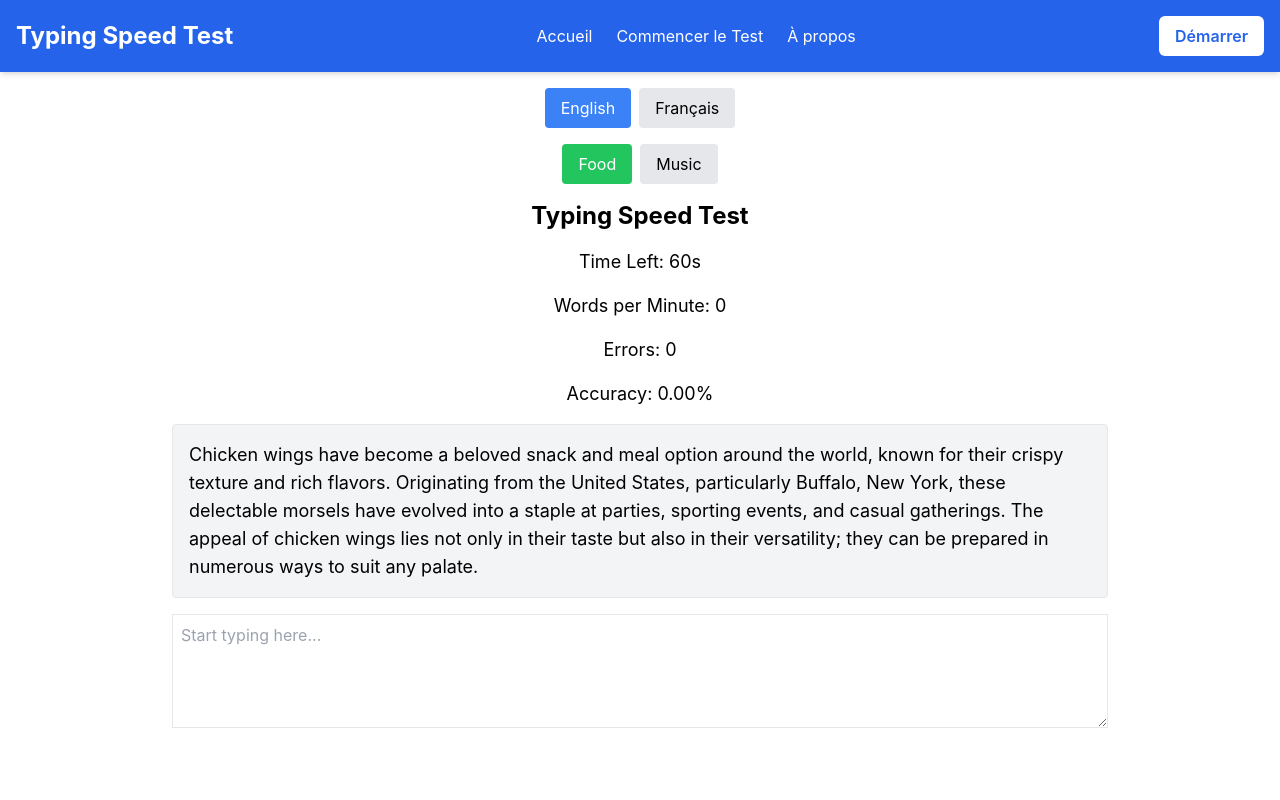
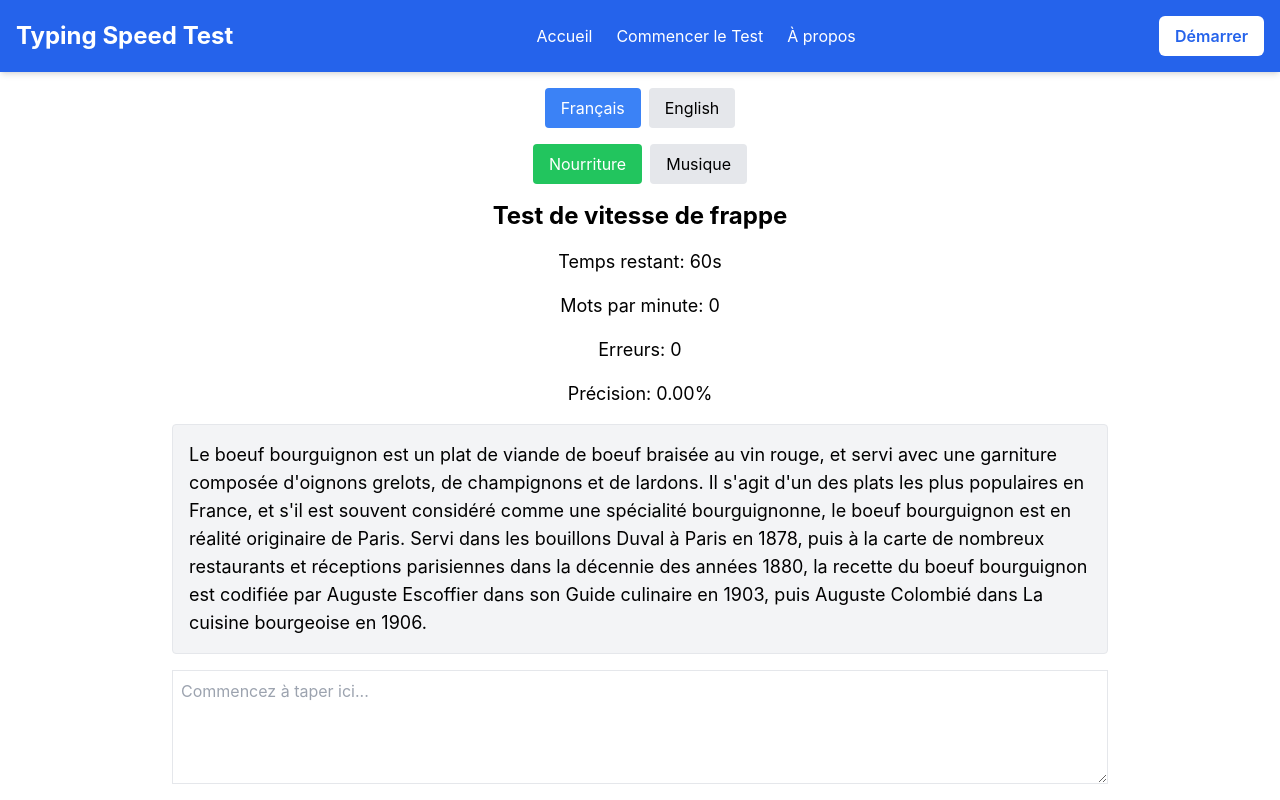
Before and after one commit to timmeyer1/REACT_Typing, a React (Create React App) app: page /test in a window 1280 px wide. Built offline with nearby package versions, Linux system fonts and the light colour scheme.

Commit message:
ajout du bouton 'Recommencer' + inversement des boutons francais et anglais

```diff
--- a/src/components/pages/TypingTest.js
+++ b/src/components/pages/TypingTest.js
@@ -5,14 +5,14 @@ import { musicTextsEn } from "../../texts/music/en";
 import { musicTextsFr } from "../../texts/music/fr";
 
 const TypingTest = () => {
-  const [language, setLanguage] = useState("en"); // Langue par défaut : anglais
+  const [language, setLanguage] = useState("fr"); // Langue par défaut : anglais
   const [theme, setTheme] = useState("food"); // Thème par défaut : nourriture
   const [texts, setTexts] = useState(foodTextsEn); // Textes initiaux
 
   const [targetText, setTargetText] = useState("");
   const [typedText, setTypedText] = useState("");
 
-  const [timeLeft, setTimeLeft] = useState(60);
+  const [timeLeft, setTimeLeft] = useState(60); // Duree du test
   const [isTestActive, setIsTestActive] = useState(false);
 
   const [errors, setErrors] = useState(0);
@@ -64,10 +64,12 @@ const TypingTest = () => {
     setTypedText(value);
   };
 
+  // Calcul de la vitesse de frappe
   const calculateWords = (text) => {
     return text.trim().split(/\s+/).length;
   };
 
+  // Mise à jour de la vitesse de frappe
   useEffect(() => {
     if (isTestActive && timeLeft > 0) {
       const wordsTyped = calculateWords(typedText);
@@ -75,10 +77,12 @@ const TypingTest = () => {
     }
   }, [typedText, timeLeft, isTestActive]);
 
+  // Fin du test
   const endTest = () => {
     setIsTestActive(false);
   };
 
+  // Gestion du temps
   useEffect(() => {
     if (isTestActive && timeLeft > 0) {
       const timerId = setTimeout(() => setTimeLeft(timeLeft - 1), 1000);
@@ -91,6 +95,7 @@ const TypingTest = () => {
   // Calcul de la précision
   const accuracy = ((correctLetters / (correctLetters + errors || 1)) * 100).toFixed(2);
 
+  // Génération du texte mis en forme
   const getHighlightedText = () => {
     return targetText.split("").map((char, index) => {
       let color;
@@ -105,21 +110,31 @@ const TypingTest = () => {
     });
   };
 
+    // Réinitialiser le test
+    const resetTest = () => {
+      setTypedText("");
+      setTimeLeft(60);
+      setErrors(0);
+      setWordsPerMinute(0);
+      setCorrectLetters(0);
+      setIsTestActive(false);
+    };
+
   return (
     <div className="flex flex-col items-center justify-center p-4">
       {/* Sélecteur de langue */}
       <div className="flex mb-4">
         <button
+          onClick={() => setLanguage("fr")}
+          className={`mr-2 px-4 py-2 rounded ${language === "fr" ? "bg-blue-500 text-white" : "bg-gray-200"}`}
+        >
+          Français
+        </button>
+        <button
           onClick={() => setLanguage("en")}
-          className={`mr-2 px-4 py-2 rounded ${language === "en" ? "bg-blue-500 text-white" : "bg-gray-200"}`}
+          className={`px-4 py-2 rounded ${language === "en" ? "bg-blue-500 text-white" : "bg-gray-200"}`}
         >
           English
-        </button>
-        <button
-          onClick={() => setLanguage("fr")}
-          className={`px-4 py-2 rounded ${language === "fr" ? "bg-blue-500 text-white" : "bg-gray-200"}`}
-        >
-          Français
         </button>
       </div>
 
@@ -180,6 +195,12 @@ const TypingTest = () => {
           <p>
             {language === "en" ? "Final Accuracy" : "Précision finale"}: {accuracy}%
           </p>
+          <button
+            onClick={resetTest}
+            className="px-6 py-3 bg-blue-500 text-white text-lg font-semibold rounded-md hover:bg-blue-600 transition duration-300"
+          >
+            {language === "en" ? "Start Again" : "Commencer à nouveau"}
+          </button>
         </div>
       )}
     </div>
```
